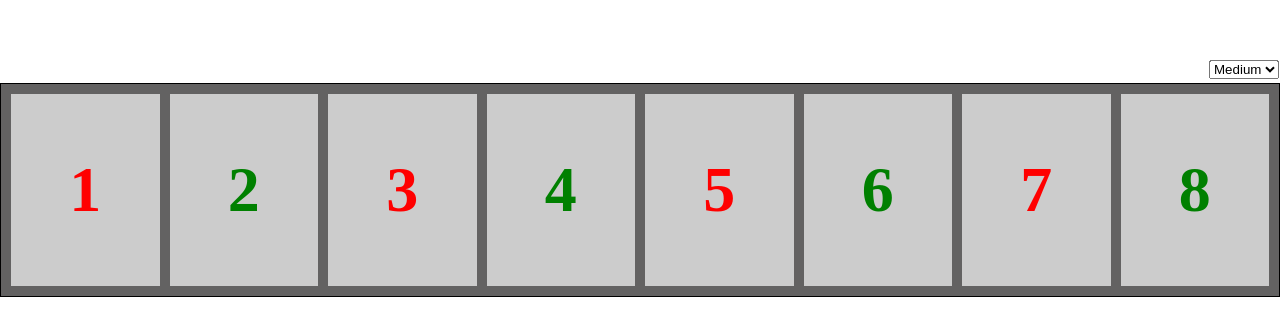
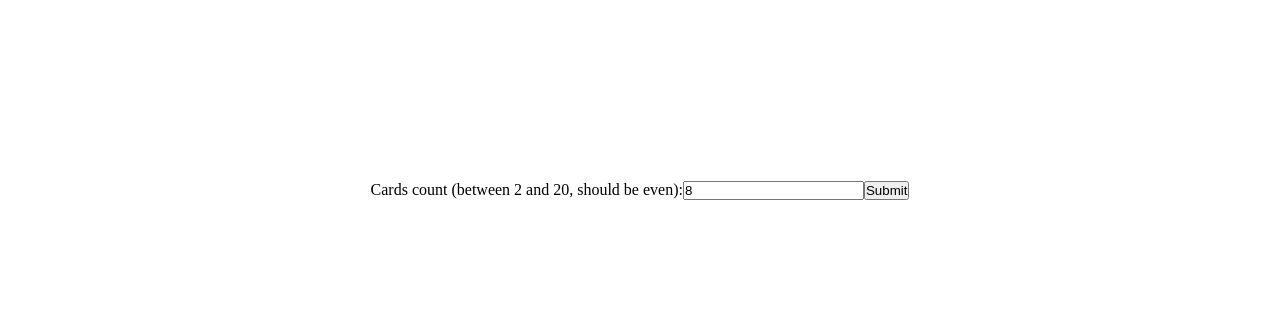
Before and after one commit to Secret333Boy/algorythms-labs, a React (Create React App) app in the folder src/Lab5/app/: page / in a window 1280 px wide. Shown: the part 210-546 px from the top of the page. Built offline with nearby package versions, Linux system fonts and the light colour scheme.

Commit message:
Cards count input implemented

```diff
--- a/src/Lab5/app/src/App.jsx
+++ b/src/Lab5/app/src/App.jsx
@@ -1,11 +1,38 @@
-import React from 'react';
+import React, { useState, useRef } from 'react';
 import './App.scss';
 import TranspositionGame from './TranspositionGame/TranspositionGame';
-
+const maxCount = 20;
 function App() {
+  const [cardsCount, setCardsCount] = useState(null);
+  const inputRef = useRef(null);
+  if (!cardsCount) {
+    return (
+      <div className="App">
+        <label htmlFor="#count">
+          Cards count (between 2 and 20, should be even):
+        </label>
+        <input
+          id="count"
+          placeholder=""
+          defaultValue="8"
+          ref={inputRef}
+        ></input>
+        <button
+          onClick={() => {
+            const newCount = +inputRef.current?.value;
+            if (newCount && newCount % 2 === 0 && newCount <= maxCount) {
+              setCardsCount(newCount);
+            }
+          }}
+        >
+          Submit
+        </button>
+      </div>
+    );
+  }
   return (
     <div className="App">
-      <TranspositionGame cardsCount="8" />
+      <TranspositionGame cardsCount={cardsCount} />
     </div>
   );
 }
```
